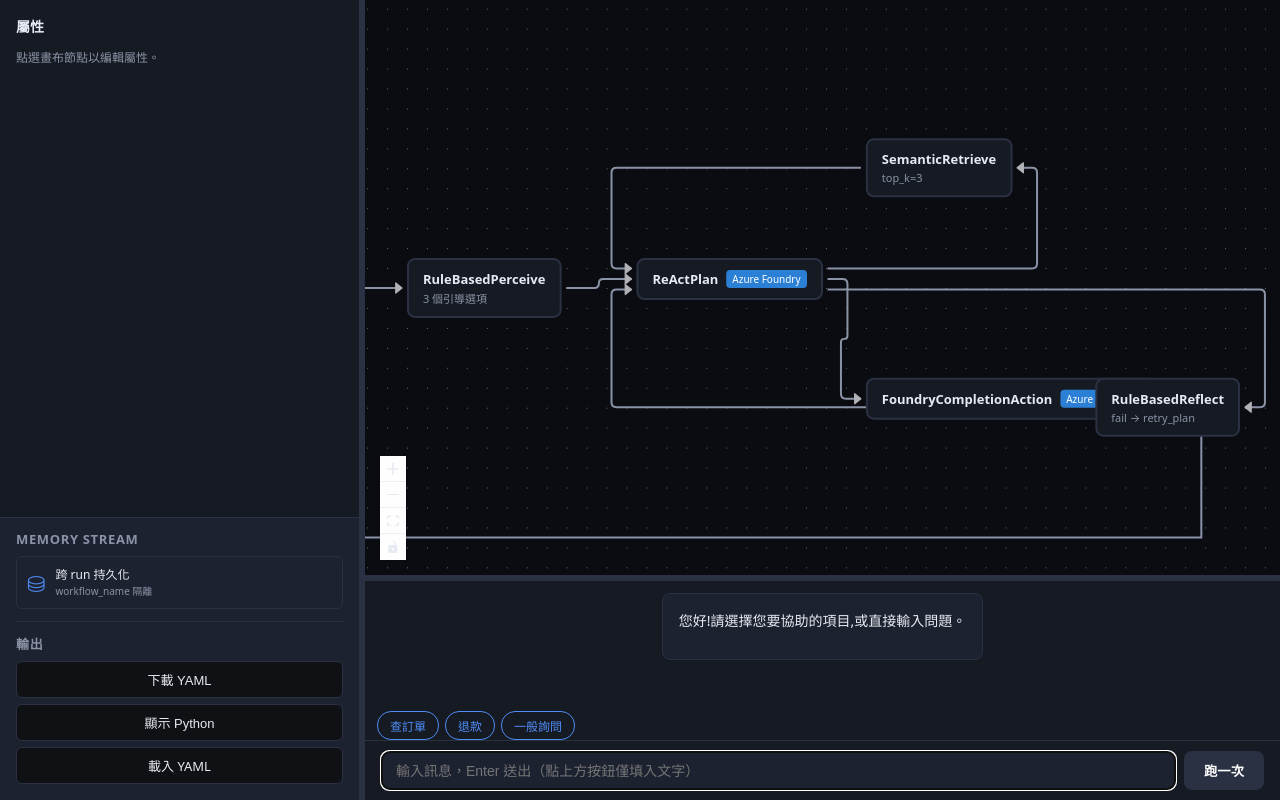
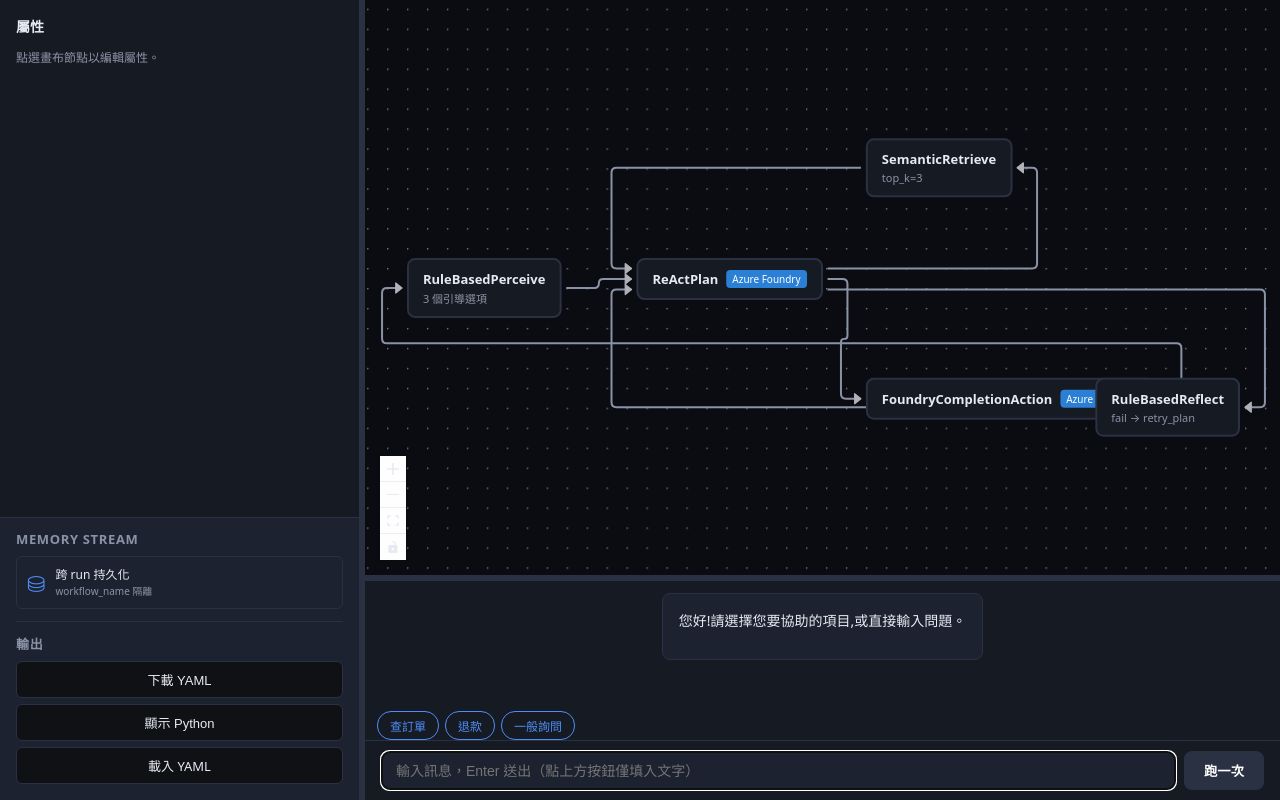
Before and after one commit to R300-AI/Agentic-SDK, a React (Vite) app in the folder editor/: page / in a window 1280 px wide. Built offline with nearby package versions, Linux system fonts and the light colour scheme.

Commit message:
feat: snapToGrid 對齊背景圓點（gap=20）；action-perceive 改回 smoothstep

```diff
--- a/editor/src/App.tsx
+++ b/editor/src/App.tsx
@@ -2,6 +2,7 @@
 import {
   ReactFlow,
   Background,
+  BackgroundVariant,
   Controls,
   ReactFlowProvider,
   useEdgesState,
@@ -327,9 +328,11 @@
             onPaneClick={() => setSelectedId(null)}
             connectionMode={ConnectionMode.Loose}
             defaultEdgeOptions={{ type: "smoothstep", markerEnd: { type: MarkerType.ArrowClosed }, style: { strokeWidth: 2 } }}
+            snapToGrid
+            snapGrid={[20, 20]}
             fitView
           >
-            <Background />
+            <Background variant={BackgroundVariant.Dots} gap={20} size={1.5} />
             <Controls />
           </ReactFlow>
         </main>
--- a/editor/src/adapter.ts
+++ b/editor/src/adapter.ts
@@ -53,7 +53,7 @@
   "plan-reflect":   { sourceHandle: "right", targetHandle: "right" },
   "retrieve-plan":  { sourceHandle: "left",  targetHandle: "left"  },
   "reflect-plan":   { sourceHandle: "left",  targetHandle: "left"  },
-  "action-perceive":{ sourceHandle: "right", targetHandle: "left",  edgeType: "bypass" }, // 從下方繞回 perceive 左側
+  "action-perceive":{ sourceHandle: "right", targetHandle: "left",  edgeType: "smoothstep" }, // 下一輪回到 perceive，移動節點可調整路徑
 };
 
 export function configToFlow(config: WorkflowConfig): { nodes: Node[]; edges: Edge[] } {
```
